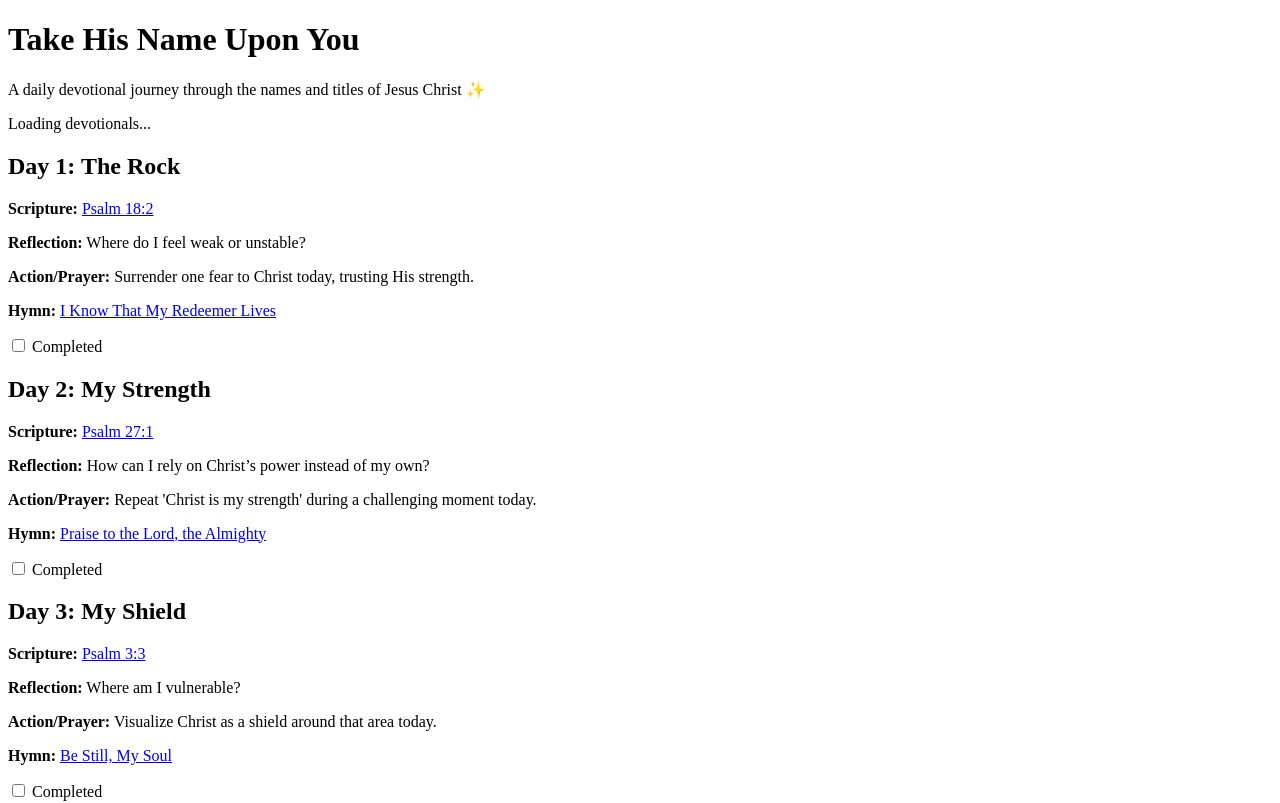
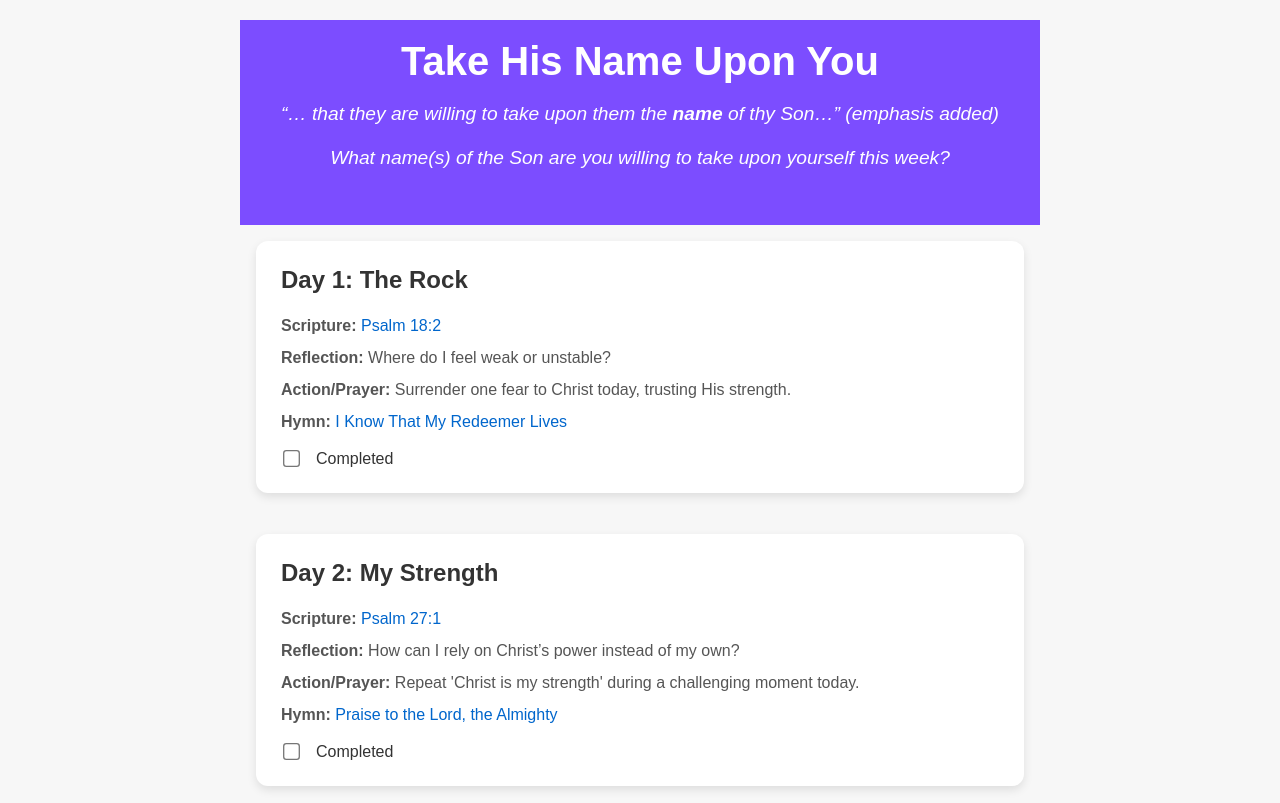
Before and after one commit to jcthomascj/take-his-name-devotional, a plain HTML site: page index.html in a window 1280 px wide. Shown: the top 803 px of the page. Drawn offline with Linux system fonts and the light colour scheme.

Commit message:
Update index.html

```diff
--- a/index.html
+++ b/index.html
@@ -1,56 +1,84 @@
 <!DOCTYPE html>
 <html lang="en">
+<head>
+  <meta charset="UTF-8" />
+  <meta name="viewport" content="width=device-width, initial-scale=1.0" />
+  <title>Take His Name Upon You</title>
+  <link rel="stylesheet" href="style.css" />
+  <style>
+    body {
+      font-family: Arial, sans-serif;
+      background-color: #f7f7f7;
+      margin: 0;
+      padding: 0;
+    }
+    .container {
+      max-width: 800px;
+      margin: 0 auto;
+      padding: 20px;
+    }
+    header h1 {
+      text-align: center;
+      font-size: 2.5em;
+      margin-bottom: 10px;
+    }
+    .subtitle {
+      text-align: center;
+      font-size: 1.2em;
+      font-style: italic;
+      margin-bottom: 40px;
+    }
+    .card {
+      background: #fff;
+      border-radius: 12px;
+      padding: 25px;
+      margin-bottom: 25px;
+      box-shadow: 0 4px 10px rgba(0,0,0,0.1);
+      transition: transform 0.2s, box-shadow 0.2s;
+    }
+    .card:hover {
+      transform: translateY(-2px);
+      box-shadow: 0 6px 15px rgba(0,0,0,0.15);
+    }
+    .card h2 {
+      margin-top: 0;
+      color: #333;
+    }
+    .card p {
+      line-height: 1.5;
+      color: #555;
+    }
+    .card a {
+      color: #0066cc;
+      text-decoration: none;
+    }
+    .card a:hover {
+      text-decoration: underline;
+    }
+    .checkbox-container {
+      margin-top: 15px;
+    }
+    input[type="checkbox"] {
+      transform: scale(1.3);
+      margin-right: 10px;
+    }
+  </style>
+</head>
 <body>
   <div class="container">
     <header>
       <h1>Take His Name Upon You</h1>
       <p class="subtitle">
-        A daily devotional journey through the names and titles of Jesus Christ ✨
+        “… that they are willing to take upon them the <strong>name</strong> of thy Son…” (emphasis added)
+        <br><br>
+        What name(s) of the Son are you willing to take upon yourself this week?
       </p>
     </header>
+
     <main id="devotional-container">
-      <p class="loading">Loading devotionals...</p>
+      <!-- Devotional cards will be inserted here by app.js -->
     </main>
   </div>
-
-  <template id="devotional-template">
-    <section class="card">
-      <div class="card-header">
-        <div>
-          <p class="day"></p>
-          <h2 class="name"></h2>
-        </div>
-        <label class="checkbox-wrap">
-          <input type="checkbox" class="complete-checkbox" />
-          <span>Completed</span>
-        </label>
-      </div>
-
-      <div class="card-body">
-        <p><strong>Category:</strong> <span class="category"></span></p>
-
-        <p>
-          <strong>Scripture:</strong>
-          <a class="scripture-link" target="_blank"></a>
-        </p>
-
-        <p>
-          <strong>Reflect:</strong>
-          <span class="reflection"></span>
-        </p>
-
-        <p>
-          <strong>Today's Invitation:</strong>
-          <span class="action"></span>
-        </p>
-
-        <p>
-          <strong>Hymn:</strong>
-          <a class="hymn-link" target="_blank"></a>
-        </p>
-      </div>
-    </section>
-  </template>
 
   <script src="app.js"></script>
 </body>
```
